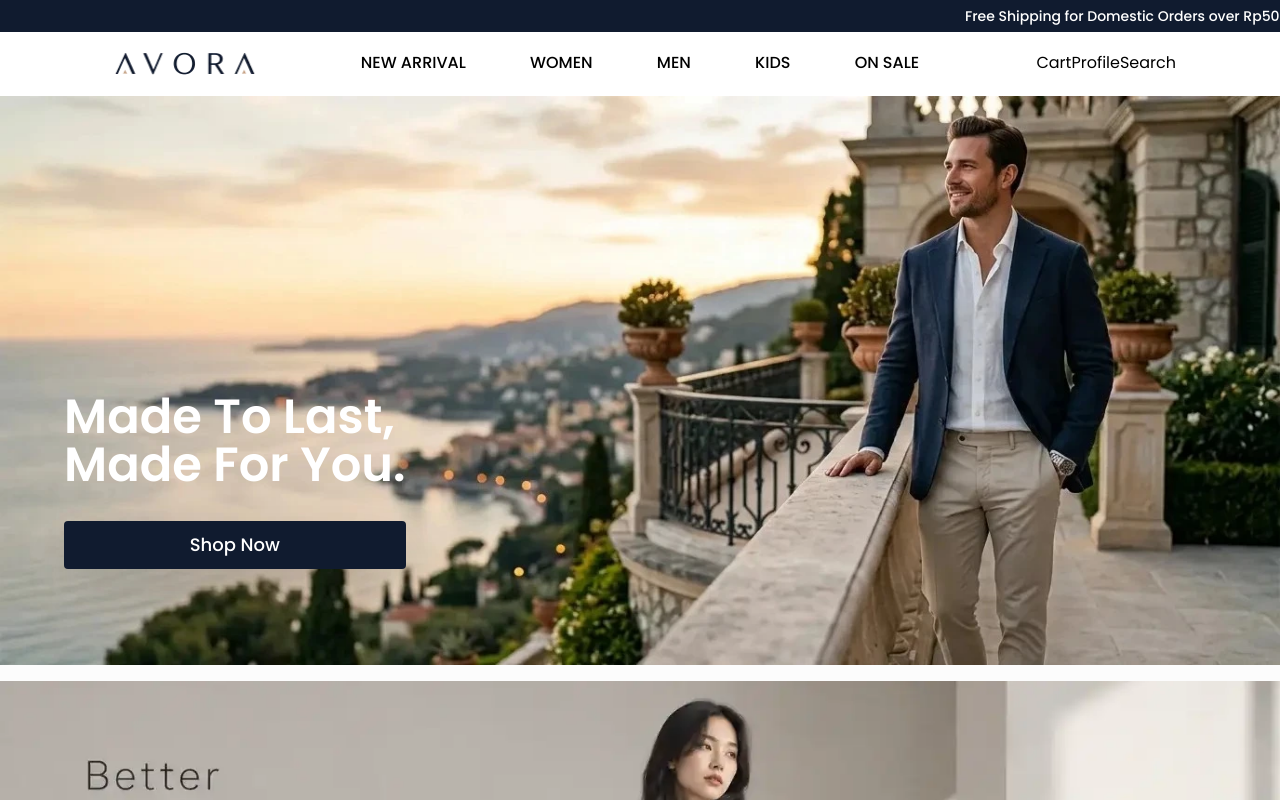
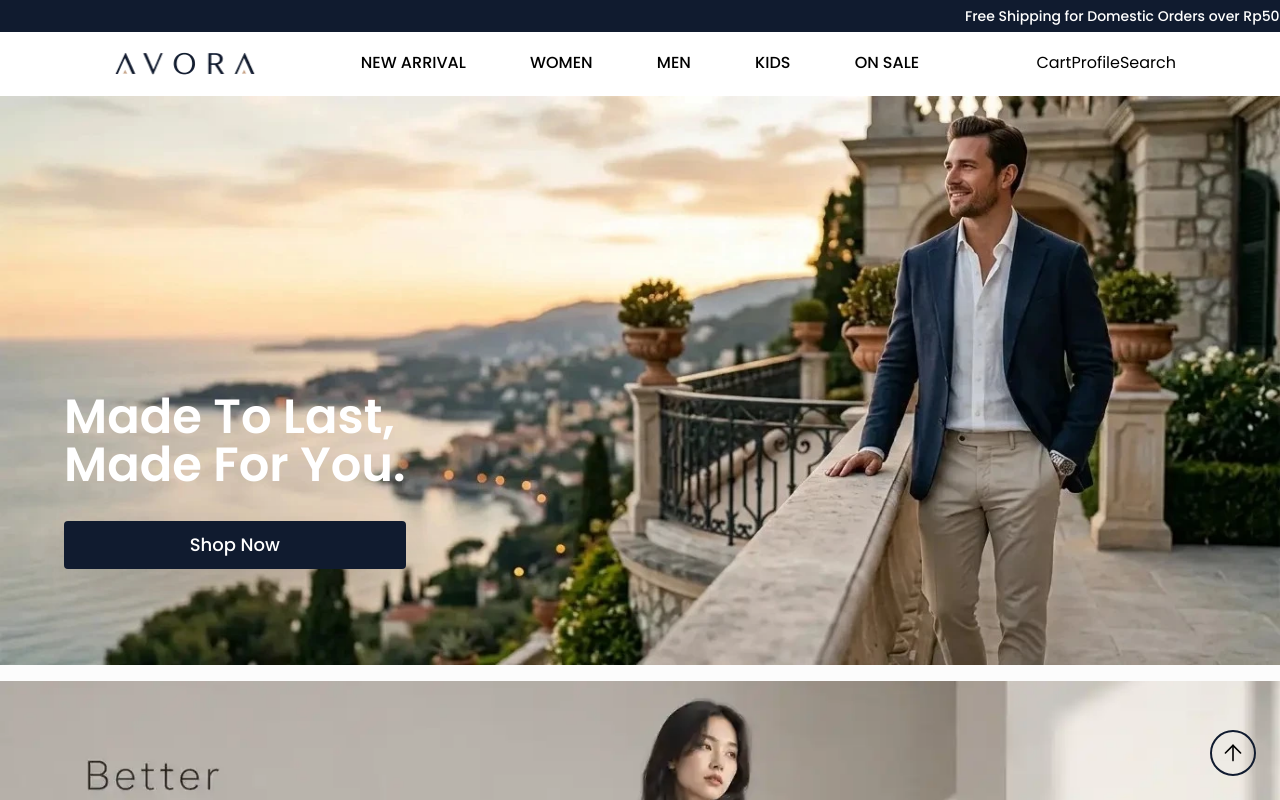
Before and after one commit to Mikelolpo10/Avora-E-Commerce, a React (Vite) app in the folder Frontend/: page / in a window 1280 px wide. Shown: the top 800 px of the page. Built offline with nearby package versions, Linux system fonts and the light colour scheme; no server answers.

Commit message:
Add small scroll to top button

```diff
--- /dev/null
+++ b/Frontend/src/components/common/ScrollToTopButton.tsx
@@ -0,0 +1,63 @@
+import { ArrowUp } from "lucide-react";
+import { AnimatePresence, motion } from "motion/react";
+import { useEffect, useState, useRef } from "react"
+
+export default function ScrollToTop() {
+  const [show, setShow] = useState(false)
+  const lastScrollY = useRef(0);
+  const autoHideRef = useRef<ReturnType<typeof setTimeout> | null>(null);
+
+  useEffect(() => {
+    const handleScroll = () => {
+      const currentScrollY = window.scrollY;
+
+      if (currentScrollY < lastScrollY.current) {
+        setShow(true);
+
+        if (autoHideRef.current) {
+          clearTimeout(autoHideRef.current);
+        }
+
+        autoHideRef.current = setTimeout(() => {
+          setShow(false);
+        }, 4000);
+      } else if (currentScrollY > lastScrollY.current) {
+        setShow(false);
+      }
+
+      lastScrollY.current = currentScrollY;
+    };
+
+    window.addEventListener("scroll", handleScroll);
+
+    return () => {
+      window.removeEventListener("scroll", handleScroll);
+
+      if (autoHideRef.current) {
+        clearTimeout(autoHideRef.current);
+      }
+    };
+  }, []);
+
+  return (
+    <AnimatePresence>
+      {show && (
+        <motion.div
+          initial={{ translateY: "200%" }}
+          animate={{ translateY: "0%" }}
+          exit={{ translateY: "200%" }}
+          transition={{ duration: 0.6 }}
+          onClick={() => {
+            window.scrollTo({
+              top: 0,
+              behavior: "smooth",
+            });
+          }}
+          className="fixed bottom-6 right-6 p-2 rounded-full border-2 border-primary z-10"
+        >
+          <ArrowUp strokeWidth={1.5} size={26} />
+        </motion.div>
+      )}
+    </AnimatePresence>
+  )
+}
--- a/Frontend/src/pages/homepage/Homepage.tsx
+++ b/Frontend/src/pages/homepage/Homepage.tsx
@@ -1,4 +1,6 @@
 import { Link } from "react-router";
+import { ChevronUp } from "lucide-react";
+
 import Reviews from "./Reviews";
 import TopSeller from "./TopSeller";
 import ProductCategories from "./ProductCategories";
@@ -7,10 +9,13 @@ import mainAds from '@/assets/main_ads.webp'
 import blibli from '@/assets/logo/blibli.webp'
 import tokopedia from '@/assets/logo/tokopedia.webp'
 import shopee from '@/assets/logo/shopee.webp'
+import ScrollToTopButton from "@/components/common/ScrollToTopButton";
 
 export default function Homepage() {
   return (
     <div className="mt-16 w-full flex flex-col bg-gray">
+      <ScrollToTopButton />
+
       <section className="relative mb-4 w-full flex min-w-0 min-h-0">
         <img
           src={mainAds}
```
